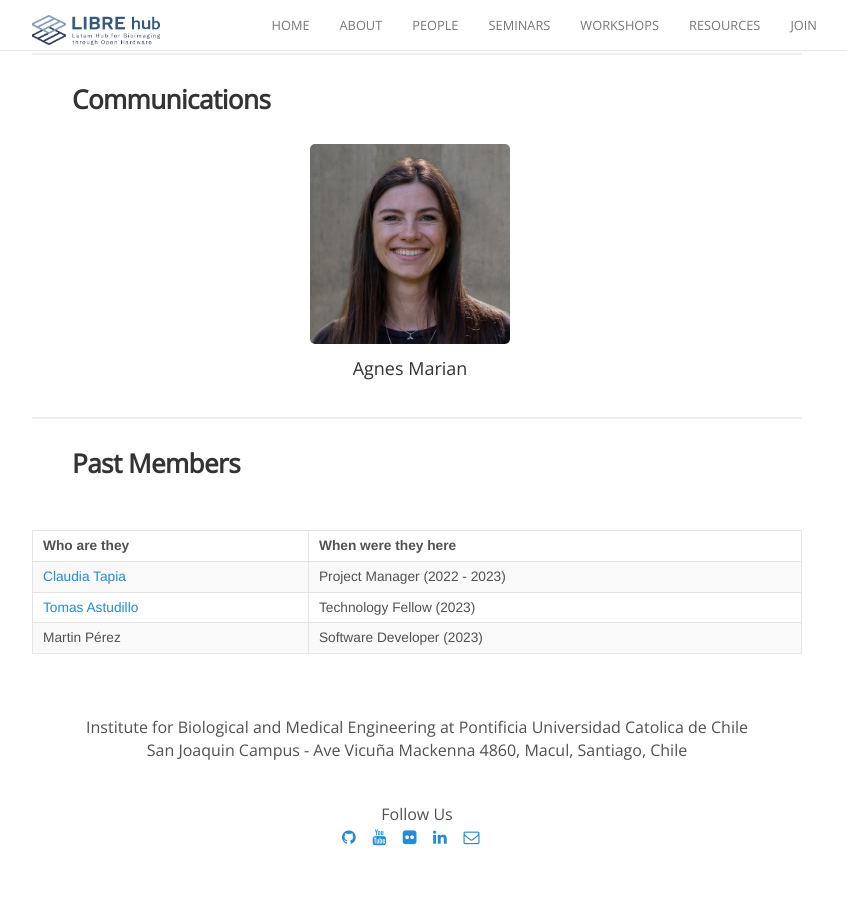
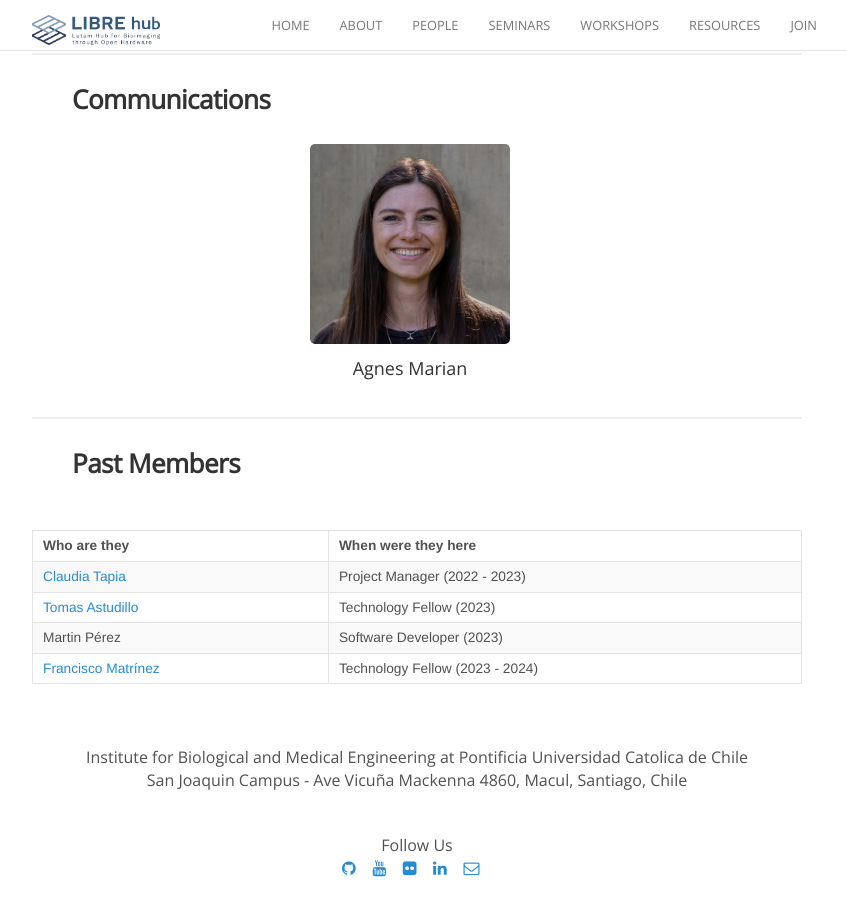
Before and after one commit to LIBREhub/LIBREhub.github.io, a Jekyll site: the page built from people.md, in a window 1280 px wide and 900 px high, scrolled down 1150 px. Shown: the whole window, without its empty margins (223-1070 px from the left). Built offline with Jekyll 4.4.1, drawn with Linux system fonts in a browser that asks for light colours; nearby versions of some CDN libraries; before the commit the page ends 2019 px from its top, so only the background shows below that.

Commit message:
Past members update

```diff
--- a/people.md
+++ b/people.md
@@ -71,6 +71,7 @@ permalink: /people/
 | [Claudia Tapia](https://librehub.github.io/people/claudia_tapia/index.html) | Project Manager (2022 - 2023) |
 | [Tomas Astudillo](https://librehub.github.io/people/tomas_astudillo/index.html) | Technology Fellow (2023) |
 | Martin Pérez | Software Developer (2023) |
+| [Francisco Matrínez](https://librehub.github.io/people/francisco_martinez/index.html) | Technology Fellow (2023 - 2024) |
 
 {% endif %}
 {% endfor %}
```
Also changed, not shown: _people/francisco_martinez.md (+0 -1 lines).
